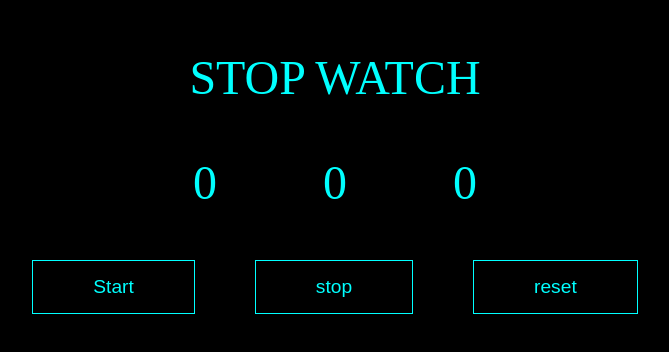
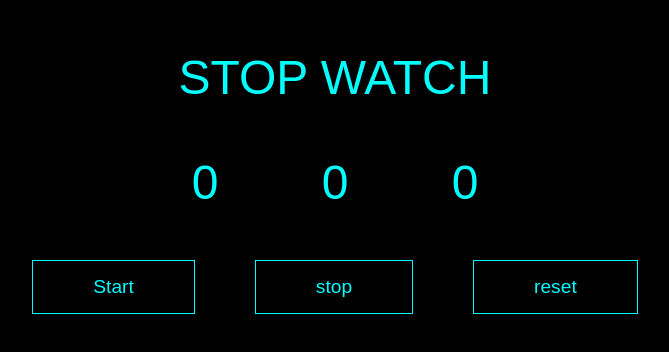
Before and after one commit to Hamzabaloch08/Stop-Watch, a plain HTML site: page index.html in a window 1280 px wide. Shown: the part 150-502 px from the top of the page, without its empty margins (305-974 px from the left). Drawn offline with Linux system fonts and the light colour scheme.

Commit message:
change font style

```diff
--- a/style.css
+++ b/style.css
@@ -8,7 +8,7 @@
     width: 100%;
     height: 100vh;
     background-color: black;
-    font-family: sans-s erif;
+    font-family: sans-serif;
 }
 
 #heading{
```
